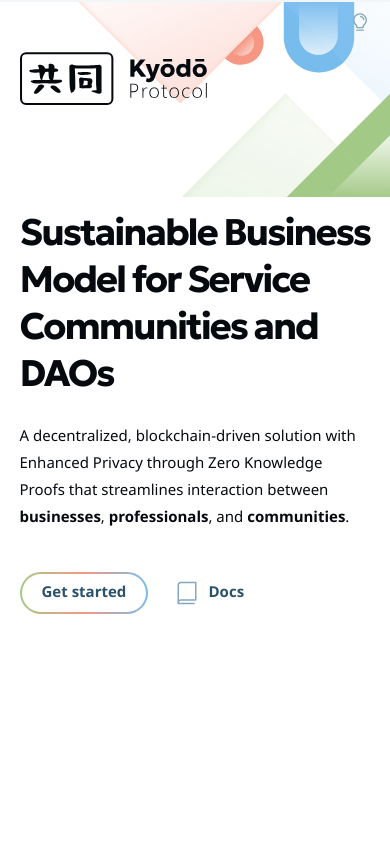
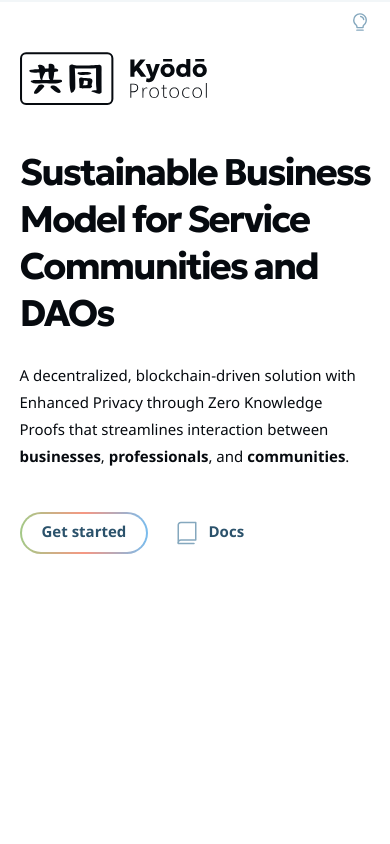
Before and after one commit to w3b3d3v/kyodo-protocol-website, a plain HTML site: page index.html in a window 390 px wide. Shown: the top 844 px of the page. Drawn offline with nearby package versions, Linux system fonts and the light colour scheme; a small style sheet from the web is missing.

Commit message:
Adjustment on mobile version

```diff
--- a/stylesheet/home/_main-banner.scss
+++ b/stylesheet/home/_main-banner.scss
@@ -21,6 +21,7 @@ MAIN BANNER
     padding-top: 50px;
     border-bottom: 1px solid $light-gray;
     background-size: 100%;
+    background: none;
   }
 
   @media #{$smartphones-1} {
@@ -34,10 +35,6 @@ MAIN BANNER
   .logo-banner img {
     width: 190px;
     margin-bottom: 40px;
-
-    @media #{$smartphones-1} {
-      margin-bottom: 100px;
-    }
   }
 
   h1,
```
Also changed, not shown: public/stylesheet/main.css, 1 other file.
